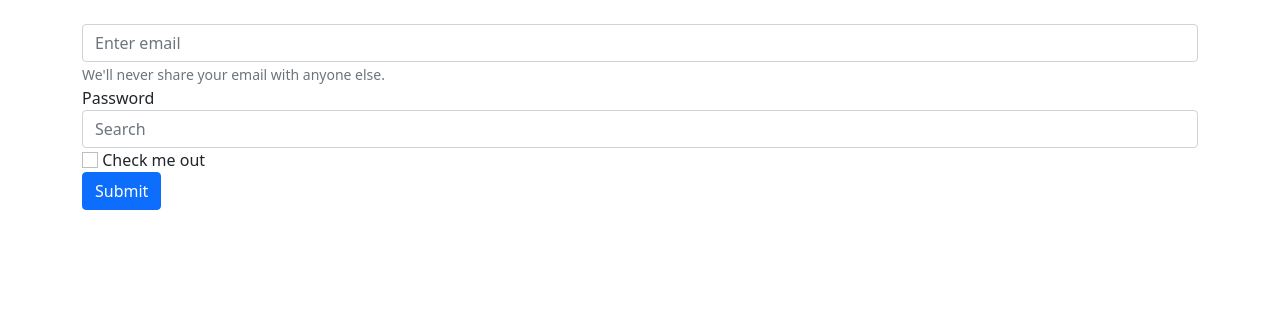
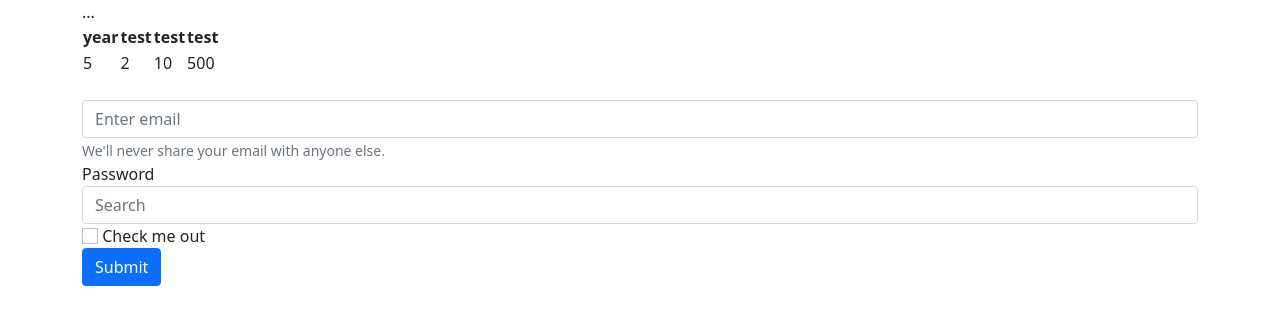
Before and after one commit to tmkeller/nyt-search, a plain HTML site: page index.html in a window 1280 px wide. Drawn offline with nearby package versions, Linux system fonts and the light colour scheme; no server answers.

Commit message:
update index.html
added table

```diff
--- a/index.html
+++ b/index.html
@@ -9,6 +9,22 @@
 <body>
     <div class="container">
         <form>
+            <table>
+                <tr>
+        <th scope="col">year</th>
+        <th scope="col">test</th>
+        <th scope="col">test</th>
+        <th scope="col">test</th>
+</tr>
+<tr>
+        <td>5</td>
+        <td>2</td>
+
+        <td>10</td>
+        <td>500</td>
+</tr>
+...
+</table>
             <div class="text-input">
               <label for="textInput"></label>
               <input type="text" class="form-control" id="exampleInput1" aria-describedby="emailHelp" placeholder="Enter email">
```
